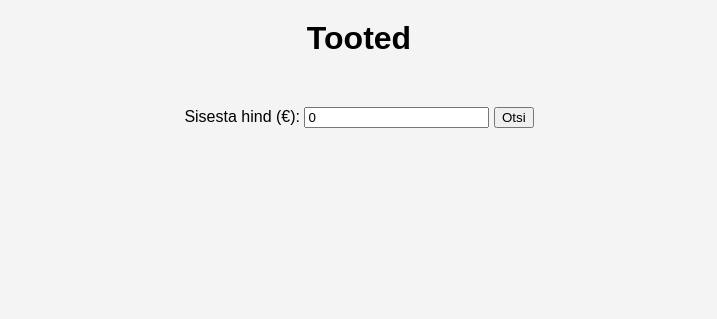
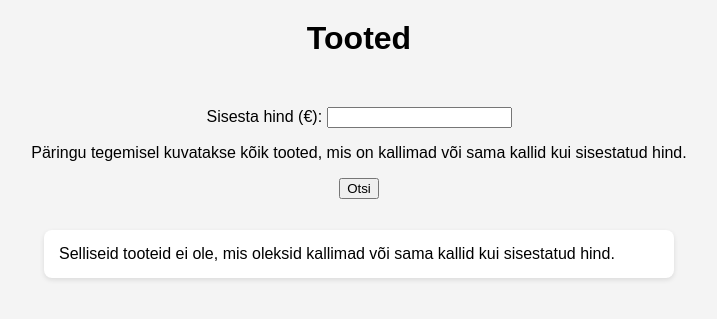
Before and after one commit to anrokk/WebScraper, a Flask app: page / in a window 1280 px wide. Shown: the top 319 px of the page, without its empty margins (281-998 px from the left). Run offline with Flask 3, Linux system fonts and the light colour scheme; data that the repository does not hold is empty.

Commit message:
UI fixes

```diff
--- a/web/static/style.css
+++ b/web/static/style.css
@@ -16,6 +16,10 @@ h1 {
 }
 
 ul {
+    display: flex;
+    flex-direction: column;
+    justify-content: center;
+    align-items: center;
     list-style-type: none;
     padding: 0;
 }
@@ -26,9 +30,10 @@ li {
     padding: 15px;
     border-radius: 8px;
     box-shadow: 0 2px 5px rgba(0,0,0,0.1);
+    width: 600px;
 }
 
 img {
-    max-width: 100px;
+    max-width: 200px;
     height: auto;
 }
--- a/web/templates/index.html
+++ b/web/templates/index.html
@@ -1,5 +1,5 @@
 <!DOCTYPE html>
-<html lang="et">
+<html lang="en">
 <head>
     <meta charset="UTF-8">
     <meta name="viewport" content="width=device-width, initial-scale=1.0">
@@ -11,17 +11,20 @@
 
     <form method="get" action="/search">
         <label for="min_price">Sisesta hind (€): </label>
-        <input type="number" id="min_price" name="min_price" value="{{ min_price or 0 }}" step="0.01">
+        <input type="number" id="min_price" name="min_price" value="{{ min_price }}" step="0.01" min="0">
+        <p>Päringu tegemisel kuvatakse kõik tooted, mis on kallimad või sama kallid kui sisestatud hind.</p>
         <button type="submit">Otsi</button>
     </form>
 
     <ul>
         {% for product in products %}
             <li>
-                <h3>{{ product['Title'] }}</h3>
-                <p><strong>Hind:</strong> {{ product['Price'] }} €</p>
-                <img src="{{ product['Picture href'] }}" alt="{{ product['Title'] }}" width="100">
+                <strong>{{ product['Title'] }}</strong><br>
+                Hind: €{{ product['Price'] }}<br>
+                <img src="{{ product['Picture_href'] }}" alt="{{ product['Title'] }}" width="200">
             </li>
+        {% else %}
+            <li>Selliseid tooteid ei ole, mis oleksid kallimad või sama kallid kui sisestatud hind.</li>
         {% endfor %}
     </ul>
 </body>
```
